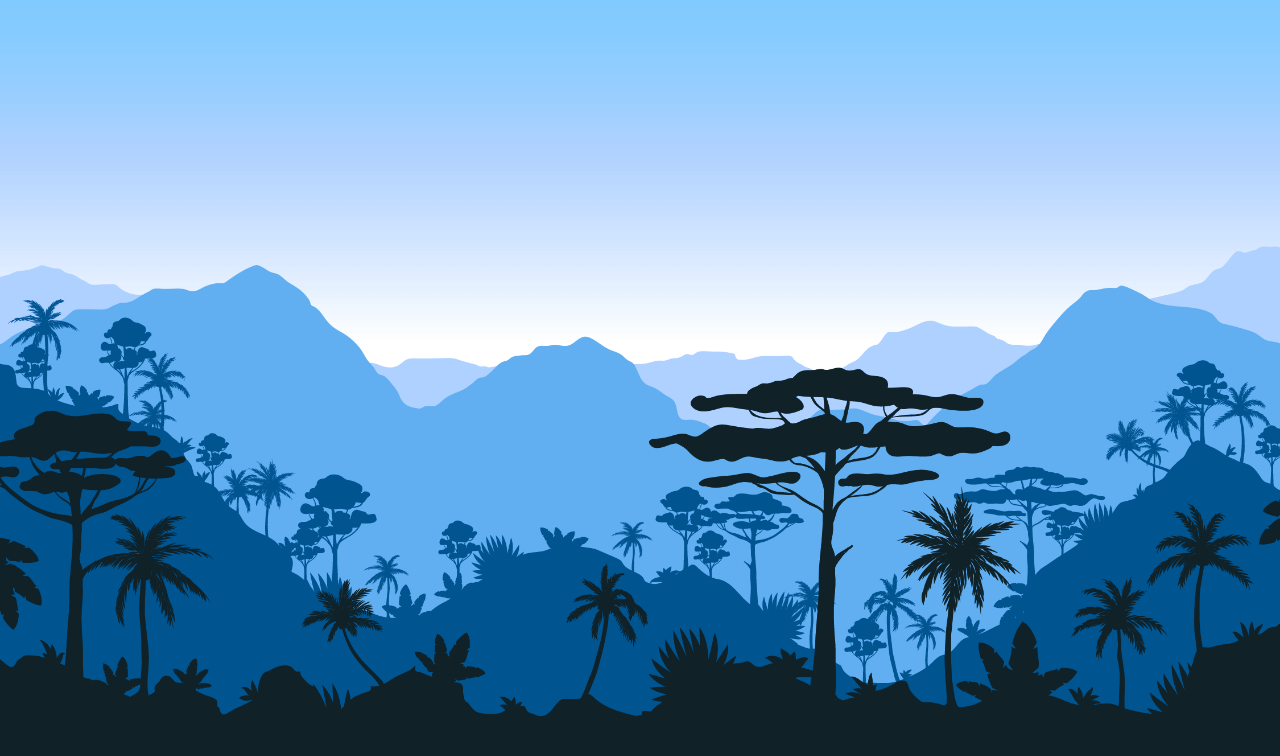
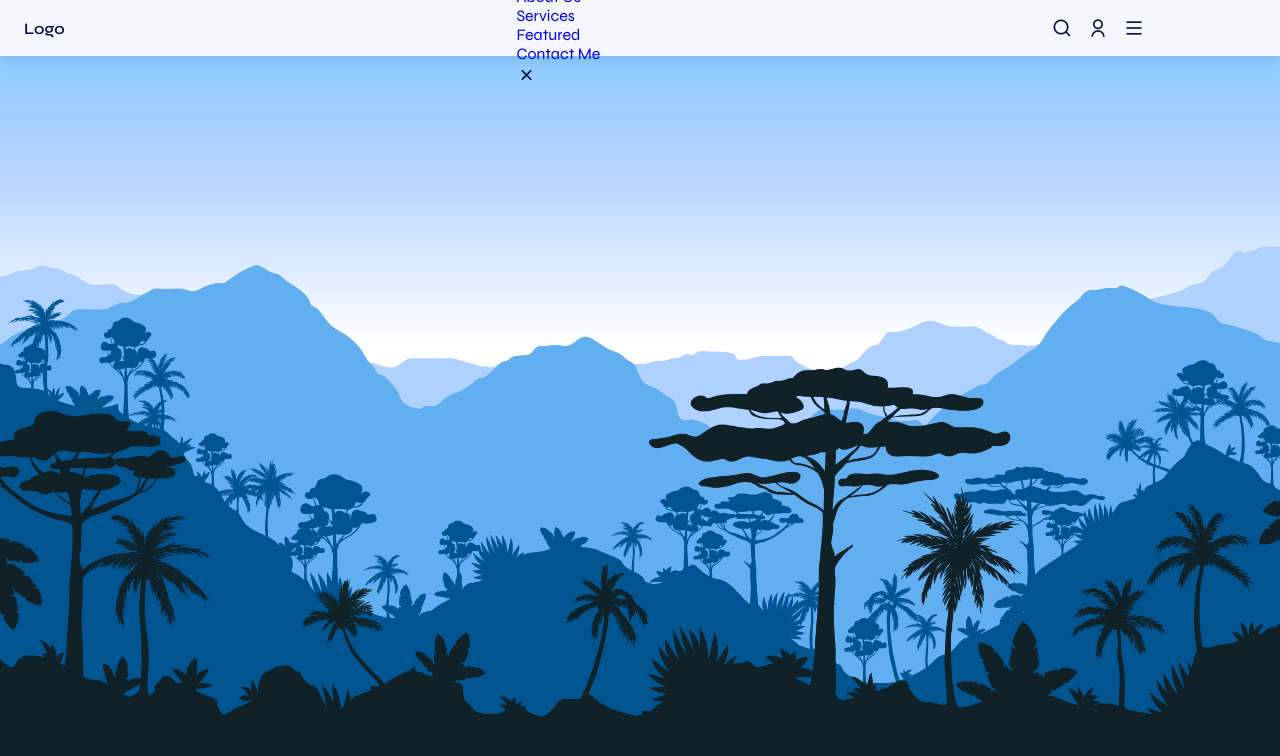
Before and after one commit to SazzadurRahmanAyan/responsive-navbar-html-css-js, a plain HTML site: page index.html in a window 1280 px wide. Drawn offline with nearby package versions, Linux system fonts and the light colour scheme.

Commit message:
header added

```diff
--- a/index.html
+++ b/index.html
@@ -11,6 +11,54 @@
     <title>Responsive Navbar</title>
   </head>
   <body>
+    <!-- Header -->
+    <header class="header" id="header">
+      <nav class="nav container">
+        <a href="#" class="nav-logo">Logo</a>
+
+        <div class="nav-menu" id="nav-menu">
+          <ul class="nav-list">
+            <li class="nav-item">
+              <a href="#" class="nav-link">Home</a>
+            </li>
+
+            <li class="nav-item">
+              <a href="#" class="nav-link">About Us</a>
+            </li>
+
+            <li class="nav-item">
+              <a href="#" class="nav-link">Services</a>
+            </li>
+
+            <li class="nav-item">
+              <a href="#" class="nav-link">Featured</a>
+            </li>
+
+            <li class="nav-item">
+              <a href="#" class="nav-link">Contact Me</a>
+            </li>
+          </ul>
+
+          <!-- Close button -->
+          <div class="nav-close" id="nav-close">
+            <i class="ri-close-line"></i>
+          </div>
+        </div>
+
+        <div class="nav-actions">
+          <!-- Search button -->
+          <i class="ri-search-line nav-search" id="search-btn"></i>
+
+          <!-- Login button -->
+          <i class="ri-user-line nav-login" id="login-btn"></i>
+
+          <!-- Toggle button -->
+          <div class="nav-toggle" id="nav-toggle">
+            <i class="ri-menu-line"></i>
+          </div>
+        </div>
+      </nav>
+    </header>
     <!-- Main -->
     <main>
       <img src="img/bg-image.png" alt="image" class="main-bg" />
--- a/style.css
+++ b/style.css
@@ -1,4 +1,4 @@
-@import url('https://fonts.googleapis.com/css2?family=Syne:wght@400;500;600&display=swap');
+@import url("https://fonts.googleapis.com/css2?family=Syne:wght@400;500;600&display=swap");
 
 :root {
   --header-height: 3.5rem;
@@ -9,9 +9,9 @@
   --container-color: hsl(230, 100%, 97%);
   --border-color: hsl(230, 25%, 80%);
 
-    --body-font: 'Syne', sans-serif;
+  --body-font: "Syne", sans-serif;
   --h2-font-size: 1.25rem;
-    --normal-font-size: .938rem;
+  --normal-font-size: 0.938rem;
 
   --font-regular: 400;
   --font-medium: 500;
@@ -38,7 +38,9 @@ html {
   scroll-behavior: smooth;
 }
 
-body, input, button {
+body,
+input,
+button {
   font-family: var(--body-font);
   font-size: var(--normal-font-size);
 }
@@ -48,7 +50,8 @@ body {
   color: var(--text-color);
 }
 
-input, button {
+input,
+button {
   border: none;
   outline: none;
 }
@@ -72,6 +75,51 @@ img {
   margin-inline: 1.5rem;
 }
 
+/* Header & nav */
+
+.header {
+  position: fixed;
+  top: 0;
+  left: 0;
+  width: 100%;
+  background-color: var(--body-color);
+  box-shadow: 0 2px 16px hsla(230, 75%, 32%, 0.15);
+  z-index: var(--z-fixed);
+}
+
+.nav {
+  height: var(--header-height);
+  display: flex;
+  justify-content: space-between;
+  align-items: center;
+}
+
+.nav-logo {
+  color: var(--title-color);
+  font-weight: var(--font-semi-bold);
+  transition: color 0.4s;
+}
+
+.nav-actions {
+  display: flex;
+  align-items: center;
+  column-gap: 1rem;
+}
+
+.nav-search,
+.nav-login,
+.nav-toggle,
+.nav-close {
+  font-size: 1.25rem;
+  color: var(--title-color);
+  cursor: pointer;
+  transition: color 0.4s;
+}
+
+:is(.nav-logo, .nav-search, .nav-toggle, .nav-login):hover {
+  color: var(--first-color);
+}
+
 /* Main */
 
 .main {
```
Lines whose indentation alone changed are shown as unchanged.
